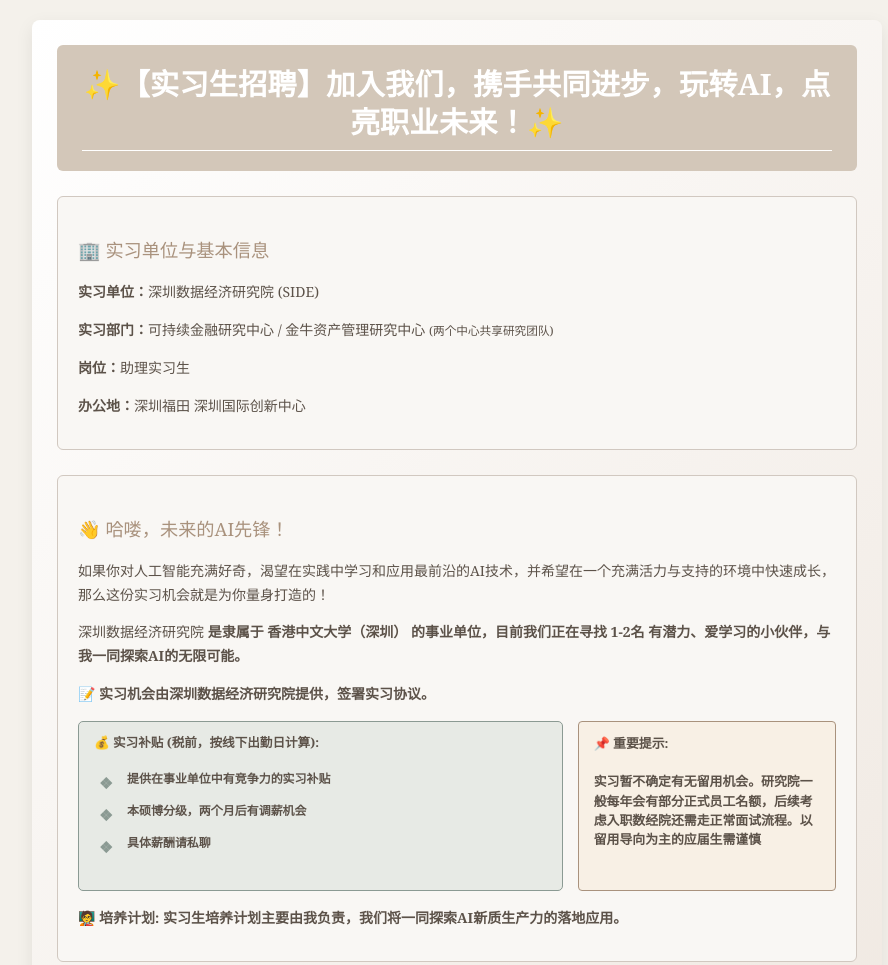
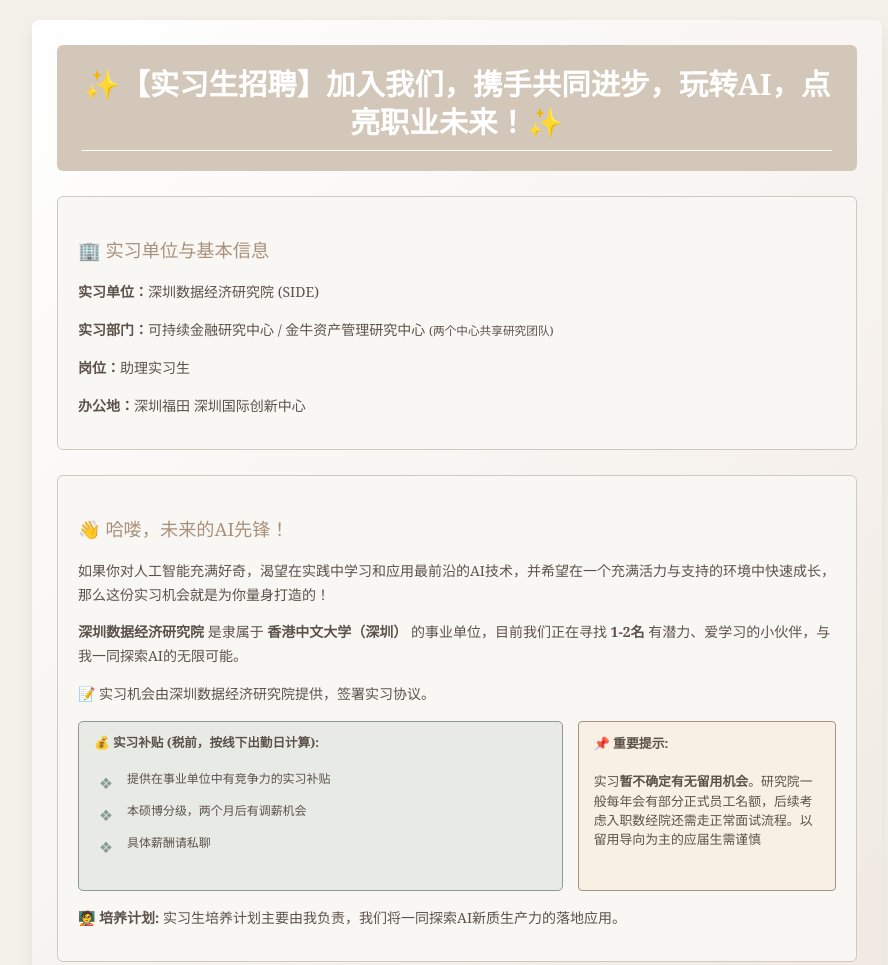
Before and after one commit to Cheng-hun-gu-ren/job-posting, a plain HTML site: page index.html in a window 1280 px wide. Shown: the top 965 px of the page, without its empty margins (183-1071 px from the left). Drawn offline with Linux system fonts and the light colour scheme; a script that the page names is missing.

Commit message:
Update index.html

```diff
--- a/index.html
+++ b/index.html
@@ -686,7 +686,7 @@ strong { /* Applies to all strong tags, ensure it's not overriding specific need
 <div class="intro-section">
     <h3>👋 哈喽，未来的AI先锋！</h3>
     <p>如果你对人工智能充满好奇，渴望在实践中学习和应用最前沿的AI技术，并希望在一个充满活力与支持的环境中快速成长，那么这份实习机会就是为你量身打造的！</p>
-    <p></strong>深圳数据经济研究院 <strong> 是隶属于 <strong>香港中文大学（深圳）</strong> 的事业单位，目前我们正在寻找 <strong>1-2名</strong> 有潜力、爱学习的小伙伴，与我一同探索AI的无限可能。</p>
+    <p><strong>深圳数据经济研究院 </strong> 是隶属于 <strong>香港中文大学（深圳）</strong> 的事业单位，目前我们正在寻找 <strong>1-2名</strong> 有潜力、爱学习的小伙伴，与我一同探索AI的无限可能。</p>
     <p>📝 实习机会由深圳数据经济研究院提供，签署实习协议。</p>
     <div class="salary-and-note-container">
         <div class="salary-details-box">
```
